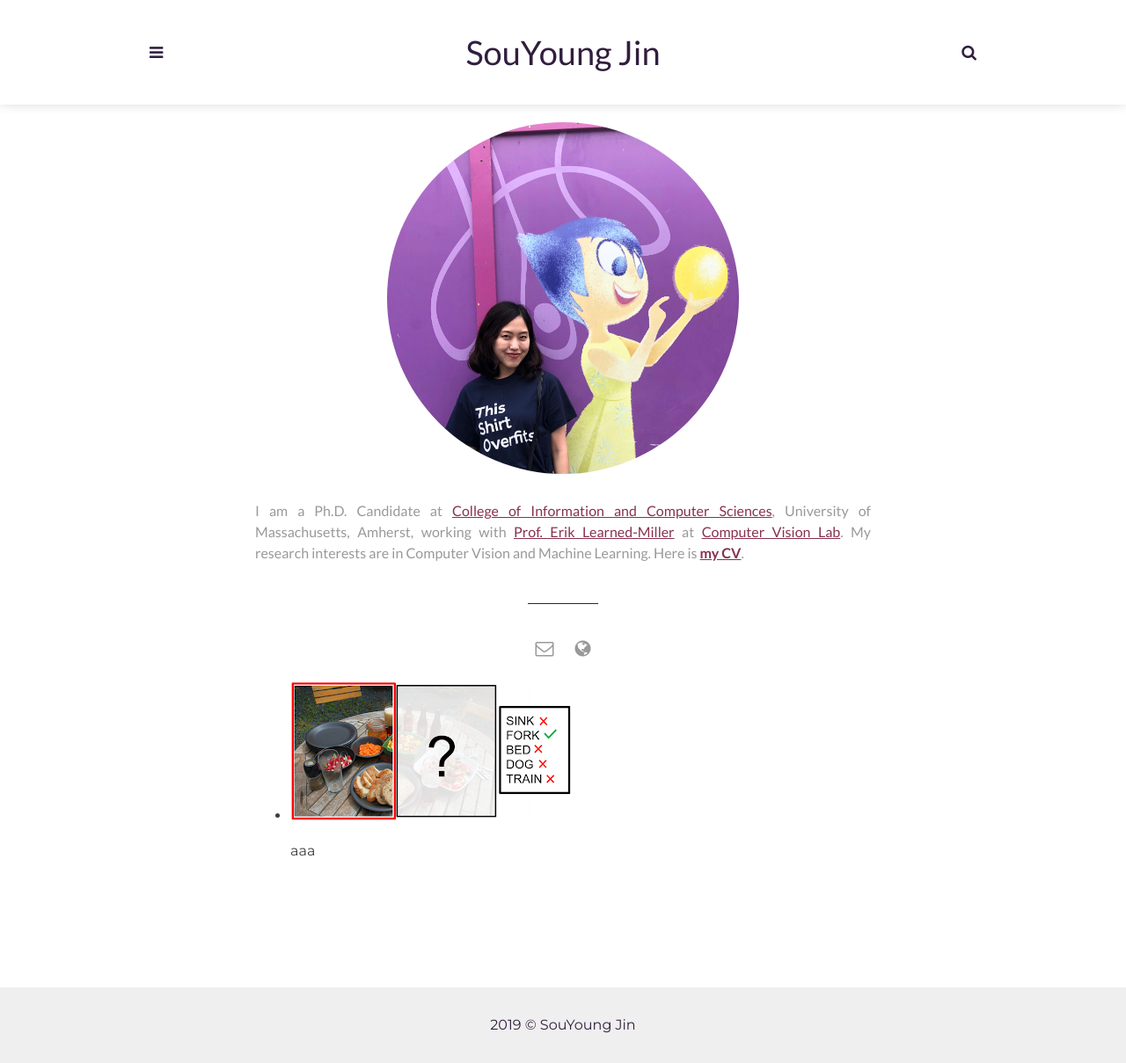
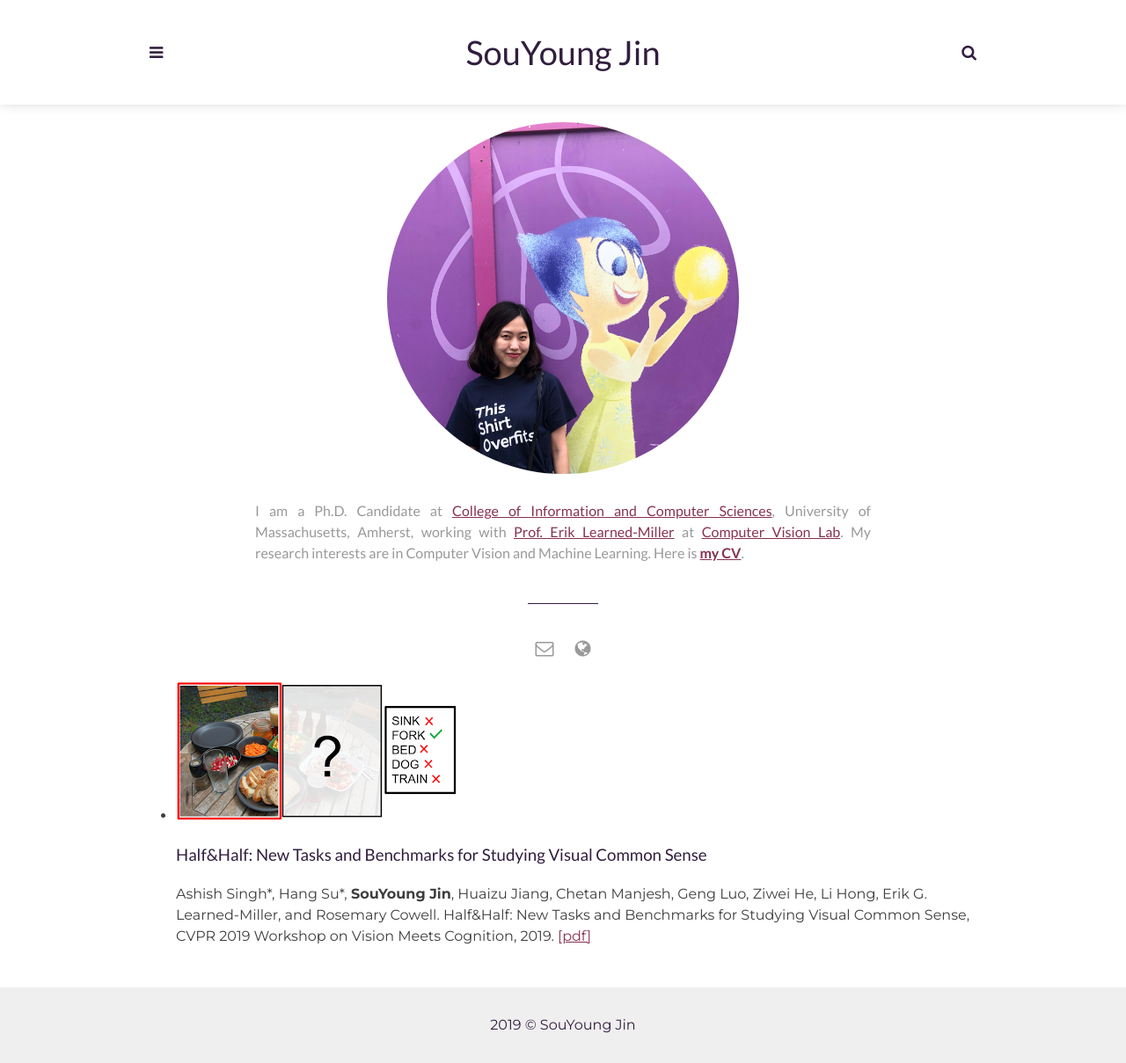
Before and after one commit to souyoungjin/souyoungjin.github.io, a Jekyll site: the page built from index.html, in a window 1280 px wide. Shown: the whole page at 88% size. Built offline with Jekyll 4.4.1, drawn with Linux system fonts in a browser that asks for light colours; the list of posts is cut into pages by our own code.

Commit message:
basic update

```diff
--- a/assets/css/main.css
+++ b/assets/css/main.css
@@ -829,6 +829,12 @@
   margin: 0 15px 0 0;
 }
 
+.publication-container  li h3 {
+  font-family: 'Lato', sans-serif;
+  color: #999999;
+  font-weight: 500;
+  font-size: 24pt;
+}
 .publication-container li p {
   font-family: 'Lato', sans-serif;
   color: #999999;
--- a/index.html
+++ b/index.html
@@ -36,15 +36,15 @@
   </div> <!-- End About Container -->
 </div> <!-- End Small Wrapper -->
 
-<div class="small-wrapper">
+
 <div class="publication-wrapper">
   <ul>
     <li>
       <img src="{{site.baseurl}}/assets/img/HnH.png" >
-        <p>aaa</p>
+      <h3>Half&Half: New Tasks and Benchmarks for Studying Visual Common Sense</h3>
+      <p>Ashish Singh*, Hang Su*, <b>SouYoung Jin</b>, Huaizu Jiang, Chetan Manjesh, Geng Luo, Ziwei He, Li Hong, Erik G. Learned-Miller, and Rosemary Cowell. Half&Half: New Tasks and Benchmarks for Studying Visual Common Sense, CVPR 2019 Workshop on Vision Meets Cognition, 2019. <a href="http://openaccess.thecvf.com/content_CVPRW_2019/papers/Vision_Meets_Cognition_Camera_Ready/Singh_HalfHalf_New_Tasks_and_Benchmarks_for_Studying_Visual_Common_Sense_CVPRW_2019_paper.pdf" target="_blank">[pdf]</a></p>
     </li>
   </ul>
-  </div>
 </div>
 
 <!--
```
Lines whose indentation alone changed are shown as unchanged.
